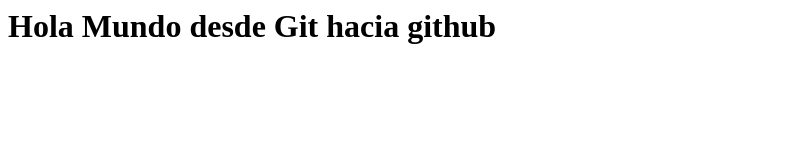
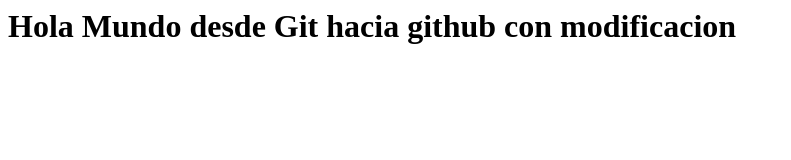
Before and after one commit to andres1843/mi-primer-proyecto, a plain HTML site: page index.html in a window 1280 px wide. Shown: the whole page, without its empty margins (0-791 px from the left). Drawn offline with Linux system fonts and the light colour scheme.

Commit message:
update index
Cambio en la descripción

```diff
--- a/index.html
+++ b/index.html
@@ -1 +1 @@
-<h1>Hola Mundo desde Git hacia github
+<h1>Hola Mundo desde Git hacia github con modificacion
```
